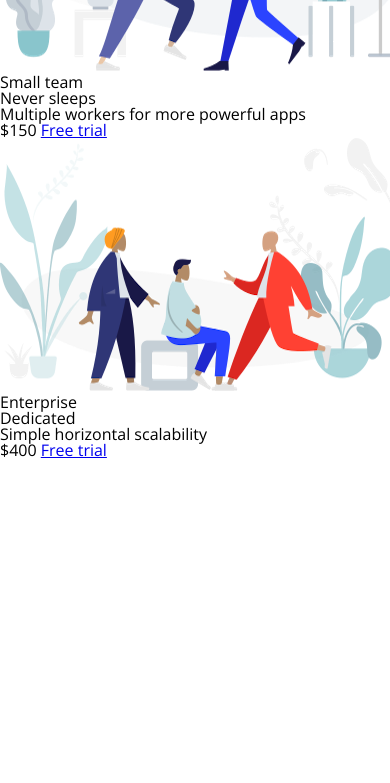
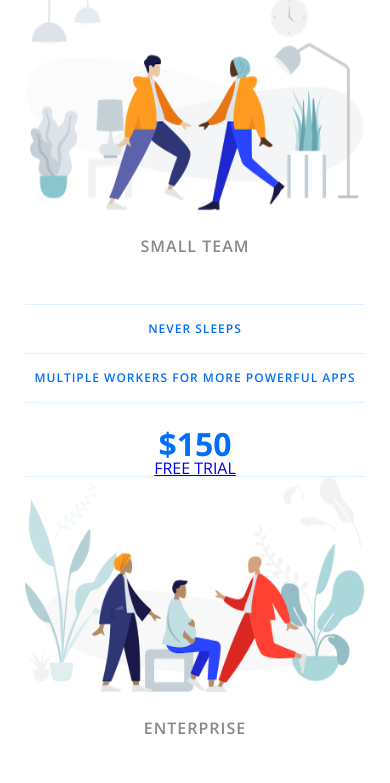
Before and after one commit to MatthewLadas/Pricing-Panel, a plain HTML site: page index.html in a window 390 px wide. Shown: the part 502-1285 px from the top of the page. Before the commit the page ends 963 px from the top, so only its background shows below. Drawn offline with nearby package versions, Linux system fonts and the light colour scheme.

Commit message:
Mobile First

```diff
--- a/styles.css
+++ b/styles.css
@@ -132,3 +132,68 @@ html {
   box-sizing: border-box;
   font-family: "Open Sans", sans-serif;
 }
+
+body {
+  background-color: #60a9ff;
+  display: flex;
+  justify-content: center;
+  align-items: center;
+  min-height: 100vh;
+}
+
+.panel {
+  background-color: white;
+  border-radius: 10px;
+  padding: 15px 25px;
+  width: 100%;
+  max-width: 960px;
+  display: flex;
+  flex-direction: column;
+  text-align: center;
+  text-transform: uppercase;
+}
+
+.pricing-plan {
+  border-bottom: 1px solid #e1f1ff;
+}
+
+.pricing-plan:last-child {
+  border-bottom: none;
+}
+
+.pricing-img {
+  margin-bottom: 25px;
+  width: 100%;
+  max-width: 100%;
+}
+
+.pricing-header {
+  color: #888;
+  font-weight: 600;
+  letter-spacing: 1px;
+}
+
+.pricing-features {
+  margin: 50px 0 25px;
+  color: #016ff9;
+}
+
+.pricing-features-item {
+  font-weight: 600;
+  letter-spacing: 1px;
+  font-size: 12px;
+  line-height: 1.5;
+  padding: 15px 0;
+  border-top: 1px solid #e1f1ff;
+}
+
+.pricing-features-item:last-child {
+  border-bottom: 1px solid #e1f1ff;
+}
+
+.pricing-price {
+  color: #016ff9;
+  display: block;
+  font-size: 32px;
+  font-weight: 700;
+}
```
